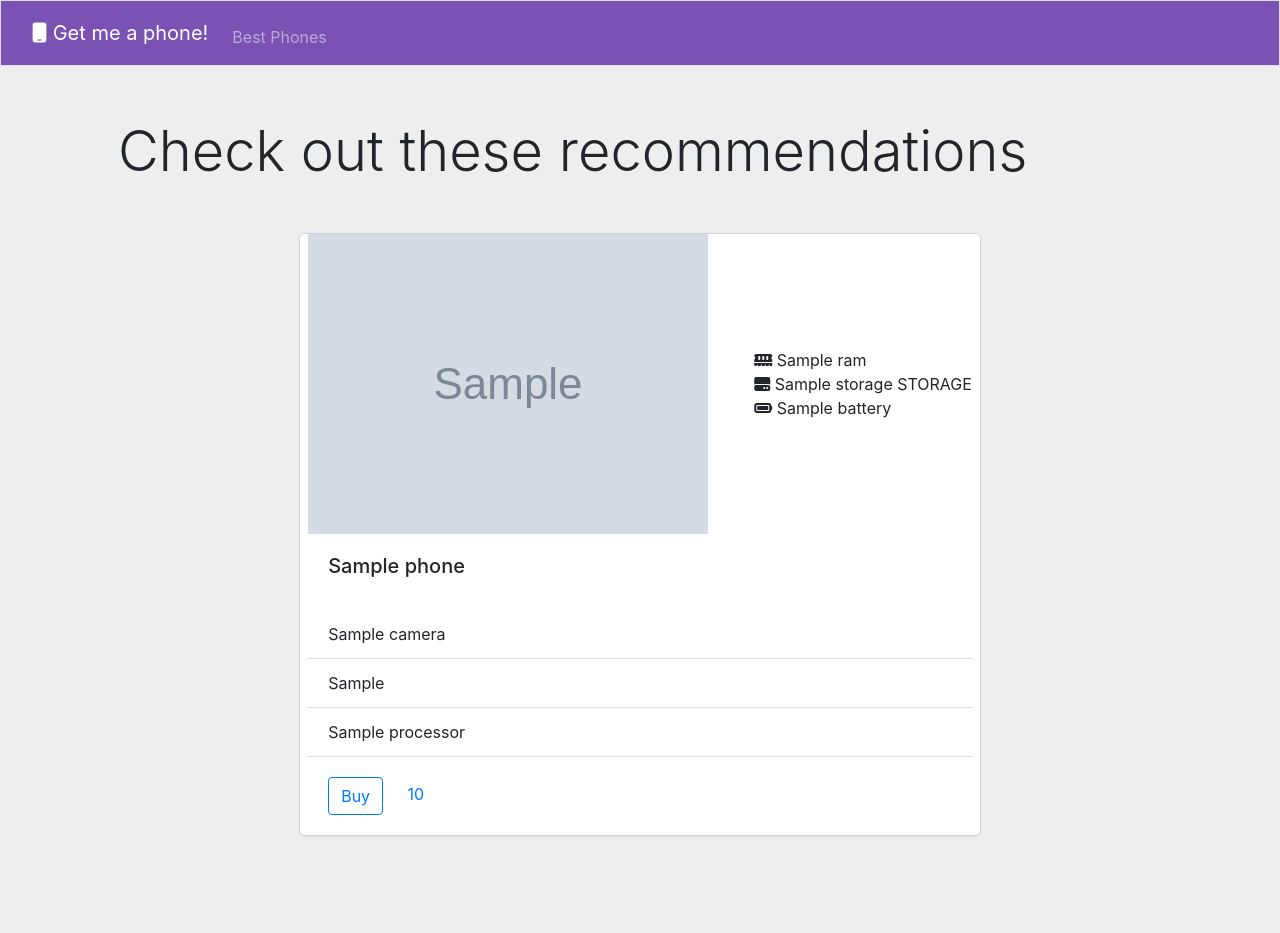
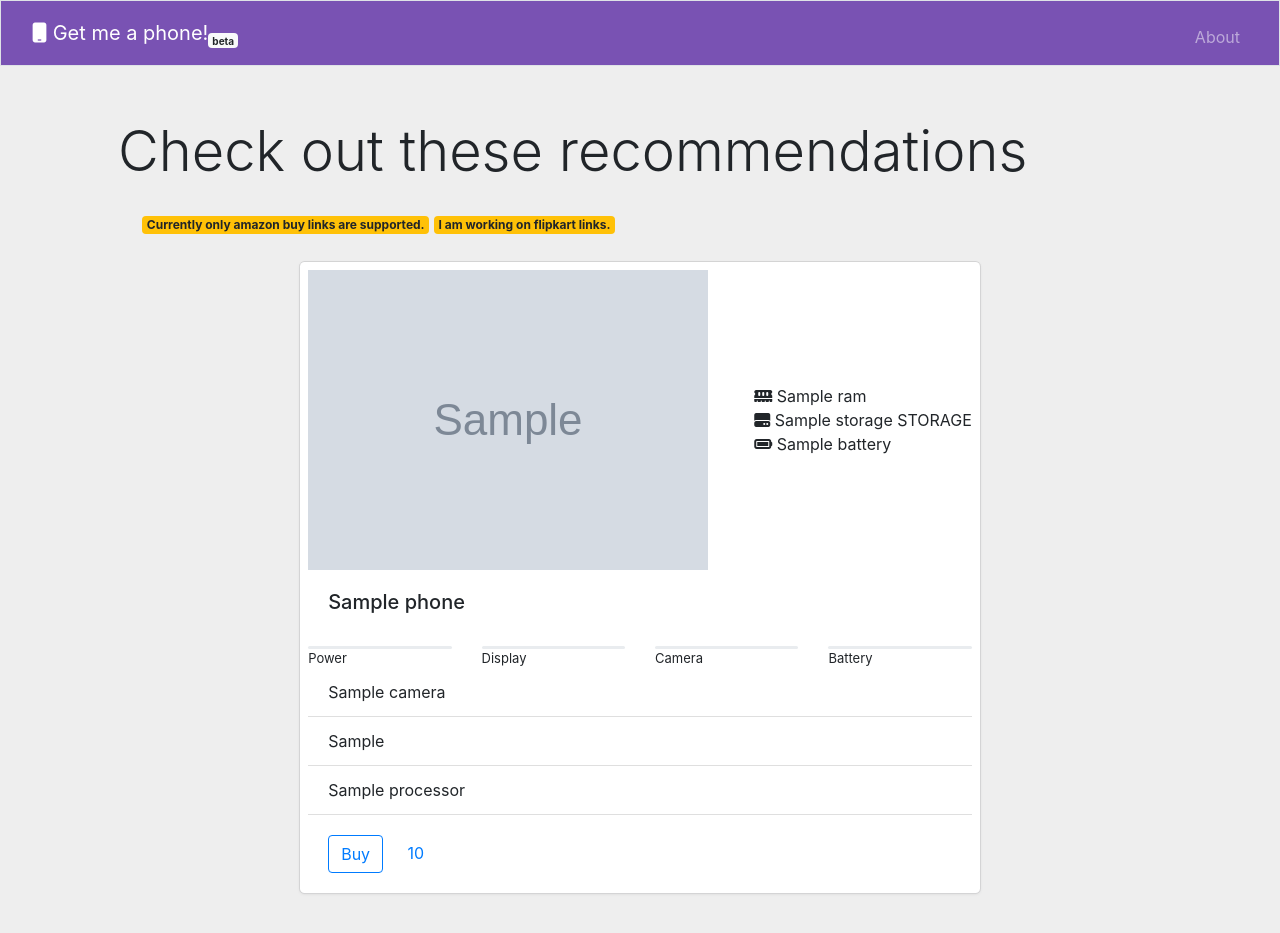
Before and after one commit to Ashu-r/my_cs50_project, a Flask app: template templates/phones.html in a window 1280 px wide. Shown: the top 933 px of the page. Before the commit the page ends 836 px from the top, so only its background shows below. Run offline with Flask 2, Linux system fonts and the light colour scheme; the template is opened without the code that fills it: most values are stand-ins (such as "Sample title", 1, 10 or a date in 2020); grey boxes marked "Sample" are stand-in pictures; some libraries are stand-ins or nearby versions.

Commit message:
added amazon buy links. Also added progress bar for each of its property. Made it look good. Improved database by making distinct tables for each price range

```diff
--- a/application.py
+++ b/application.py
@@ -9,7 +9,6 @@ from tempfile import mkdtemp
 from werkzeug.exceptions import default_exceptions, HTTPException, InternalServerError
 from werkzeug.security import check_password_hash, generate_password_hash
 # from waitress import serve
-import scraper
 
 # Configure application
 app = Flask(__name__)
@@ -58,7 +57,7 @@ def index():
         budget = request.form['price']
         # scraper.main(tier=budget)
         phone_data = db.execute(
-            "SELECT * FROM PHONES WHERE tier=:budget", budget=budget)
+            "SELECT * FROM PHONES{}".format(budget))
 
         return render_template("phones.html", phones=phone_data)
 
--- a/scraper.py
+++ b/scraper.py
@@ -5,19 +5,20 @@ import sqlite3
 from sqlite3 import Error
 
 
+BASE_DIR = os.path.dirname(os.path.abspath(__file__))
+db_path = os.path.join(BASE_DIR, "phone.db")
+
+try:
+    connection = sqlite3.connect(db_path)
+except Error as e:
+    print(e)
+
+db = connection.cursor()
+
+
 def main(tier):
-    BASE_DIR = os.path.dirname(os.path.abspath(__file__))
-    db_path = os.path.join(BASE_DIR, "phone.db")
-
-    try:
-        connection = sqlite3.connect(db_path)
-    except Error as e:
-        print(e)
-
-    db = connection.cursor()
-
     def remove(string):
-        return string.replace(" ", "")
+        return string.replace(" ", "+")
 
     if tier != 'best':
         source = requests.get(
@@ -33,9 +34,14 @@ def main(tier):
 
     phones = []
     prices = []
+    az_link = []
+    for phone in all_phone:
+        eachphone = phone.h3.get_text()
+        phones.append(eachphone)
+        az_link.append(
+            f'https://www.amazon.in/s?k={remove(eachphone)}&tag=ashu4111-21')
 
-    for phone in all_phone:
-        phones.append(phone.h3.get_text())
+    print(len(phones))
 
     all_price = soup.find_all(
         "span", class_=["price price_padding", "price price_float"])
@@ -48,26 +54,38 @@ def main(tier):
     bat = []
     frocam = []
     ram = []
+    bar_performance = []
+    bar_display = []
+    bar_camera = []
+    bar_battery = []
     counter = 1
 
     big_section = soup.find_all("li", class_="left")
     for item in big_section:
         my_property = (item.contents[0].strip())
         all_item = item.find("div", class_="a")
+        if item.find("div", class_="mtr_bar_div"):
+            bar = only_num(item.find("div", class_="mtr_bar_div").div['style'])
+
+        else:
+            bar = "0;display: none;"
+
         if my_property == "Performance":
             per.append(all_item.contents[2].get_text())
             ram.append(all_item.contents[4].get_text())
+            bar_performance.append(bar)
 
-        # elif my_property == "Display":
-        #     for pro in all_item:
-        #         dis.append(pro.get_text())
+        elif my_property == "Display":
+            bar_display.append(bar)
 
         elif my_property == "Camera":
             cam.append(all_item.contents[0].get_text())
             frocam.append(all_item.contents[4].get_text())
+            bar_camera.append(bar)
 
         elif my_property == "Battery":
             bat.append(all_item.contents[0].get_text())
+            bar_battery.append(bar)
 
     storage = []
     all_storage = soup.find_all("div", class_="finder_icon_storage_text")
@@ -92,9 +110,9 @@ def main(tier):
         images.append(imgid)
 
     for item in range(len(phones)):
-        db.execute("""INSERT INTO PHONES (name, price, camera, front_cam, processor, storage, ram, battery, discription, image, tier)
+        db.execute("""INSERT INTO PHONES{10} (name, price, camera, front_cam, processor, storage, ram, battery, discription, image, tier, bar_performance, bar_display, bar_camera, bar_battery, az_link)
         VALUES ("{0}","{1}","{2}","{3}","{4}","{5}",
-                "{6}","{7}","{8}","{9}","{10}")
+                "{6}","{7}","{8}","{9}","{10}","{11}","{12}","{13}","{14}","{15}")
         ON CONFLICT(name) DO UPDATE SET
         name= "{0}",
         price= "{1}",
@@ -106,17 +124,32 @@ def main(tier):
         battery= "{7}",
         discription= "{8}",
         image = "{9}",
-        tier= "{10}"
-        """.format(phones[item], prices[item], cam[item], frocam[item], per[item], storage[item], ram[item], bat[item], info[item], images[item], tier))
+        tier= "{10}",
+        bar_performance = "{11}",
+        bar_display = "{12}",
+        bar_camera = "{13}",
+        bar_battery = "{14}",
+        az_link = "{15}"
+        """.format(phones[item], prices[item], cam[item], frocam[item], per[item], storage[item], ram[item], bat[item], info[item], images[item], tier, bar_performance[item], bar_display[item], bar_camera[item], bar_battery[item], az_link[item]))
 
     connection.commit()
-    connection.close()
+
+
+def only_num(bar):
+    num = ''
+    for letter in range(len(bar)):
+        if bar[letter].isdigit():
+            num += bar[letter]
+
+    return num
 
 
 all_the_choices = ['5000', '8000', '10000', '12000',
                    '15000', '20000', '25000', '30000', 'best']
+# main('20000')
 
 if __name__ == '__main__':
     for choice in all_the_choices:
         print(f"Extracting phones of price/tier: {choice}")
         main(choice)
+    connection.close()
--- a/static/script.js
+++ b/static/script.js
@@ -2,6 +2,7 @@ const start = $('#start');
 const pricebtn = $('#bgt .btn');
 const pricecustom = $('#bgt input');
 const allbgt = $('#bgt');
+const progress = $('.progress-bar');
 
 $(document).ready(function() {
 	$(start).click(function() {
@@ -19,6 +20,7 @@ $(document).ready(function() {
 		$('#bgt').hide();
 		$(this).attr('name', 'price');
 	});
+
 	// $(pricecustom).keypress(function(event) {
 	// 	// if ((this).hasClass(otherbgt));
 	// 	let keycode = event.keyCode ? event.keyCode : event.which;
--- a/static/style.css
+++ b/static/style.css
@@ -4,6 +4,10 @@
 
 button {
 	align-items: center;
+}
+
+.bar {
+	font-size: small;
 }
 
 .display-4 {
@@ -72,3 +76,14 @@ body {
 	z-index: 1000000;
 	top: 0;
 }
+
+.progress-bar {
+	background: -webkit-linear-gradient(left, #f282bc 0%, #33156d 100%);
+}
+
+.beta {
+	font-size: 10px;
+	vertical-align: bottom;
+	top: 10px; //depends on your font-size
+	position: relative;
+}
--- a/templates/layout.html
+++ b/templates/layout.html
@@ -34,7 +34,7 @@
     <body>
         <nav class="navbar navbar-expand-md navbar-dark my-navbar border">
             <div class="container-fluid">
-                <a class="navbar-brand" href="/"><i class="fas fa-mobile"></i><span class="red"> Get me a phone!</span></a>
+                <a class="navbar-brand" href="/"><i class="fas fa-mobile"></i><span class="red"> Get me a phone!<span class="beta badge badge-light">beta</span></span></a>
                 <button aria-controls="navbar" aria-expanded="false" aria-label="Toggle navigation" class="navbar-toggler" data-target="#navbar" data-toggle="collapse" type="button">
                     <span class="navbar-toggler-icon"></span>
                 </button>
@@ -44,11 +44,11 @@
                             <li class="nav-item"><a class="nav-link" href="/buy">Buy</a></li>
                             <li class="nav-item"><a class="nav-link" href="/sell">Sell</a></li>
                             <li class="nav-item"><a class="nav-link" href="/history">History</a></li> -->
-                            <li class="nav-item"><a class="nav-link" href="/best">Best Phones</a></li>
+                            <!-- <li class="nav-item"><a class="nav-link" href="/best">Best Phones</a></li> -->
                         </ul>
-                        <!-- <ul class="navbar-nav ml-auto mt-2">
-                            <li class="nav-item"><a class="nav-link" href="/logout">Log Out</a></li>
-                        </ul> -->
+                        <ul class="navbar-nav ml-auto mt-2">
+                            <li class="nav-item"><a class="nav-link" href="/about">About</a></li>
+                        </ul>
                 </div>
             </div>
         </nav>
--- a/templates/phones.html
+++ b/templates/phones.html
@@ -6,14 +6,19 @@
 </h1>
 <h4 class="d-md-none"> Check out these recommendations</h4>
 
+<h6 class="pl-md-4">
+    <span class="badge badge-warning">  Currently only amazon buy links are supported.</span>
+    <span class="badge badge-warning">I am working on flipkart links.</span>
+</h6>
+
 
 <div class="row justify-content-center">
 {%for phone in phones %}
     <div class="card px-2" >
         <div class="card-horizontal">
-            <div class="row justify-content-center">
+            <div class="row pt-2 justify-content-center">
                 <div class="col-sm">
-                    <img src="{{phone.image}}" alt="Card image cap">
+                    <img src="{{phone.image}}" alt="{{phone.name}}">
                 </div>
                 <div class="col-sm ml-3 text-xm-center text-sm-center text-lg-left align-self-center">
                     <i class="fas fa-memory"></i> {{phone.ram}} <br>
@@ -26,6 +31,30 @@
 
             <div class="card-body">
             <h5 class="card-title">{{phone.name}}</h5>
+
+            </div>
+            <div class="row">
+                <div class="col"><div class="progress" style="height: 3px;">
+                    <div class="progress-bar" role="progressbar" style="width:{{phone.bar_performance}}%;" aria-valuenow="{{phone.bar_performance}}" aria-valuemin="0" aria-valuemax="100"></div>
+                </div></div>
+                <div class="col"><div class="progress" style="height: 3px;">
+                    <div class="progress-bar" role="progressbar" style="width:{{phone.bar_display}}%;" aria-valuenow="{{phone.bar_display}}" aria-valuemin="0" aria-valuemax="100"></div>
+                </div></div>
+                <div class="col"><div class="progress" style="height: 3px;">
+                    <div class="progress-bar" role="progressbar" style="width:{{phone.bar_camera}}%;" aria-valuenow="{{phone.bar_camera}}" aria-valuemin="0" aria-valuemax="100"></div>
+                </div></div>
+                <div class="col"><div class="progress" style="height: 3px;">
+                    <div class="progress-bar" role="progressbar" style="width:{{phone.bar_battery}}%;" aria-valuenow="{{phone.bar_battery}}" aria-valuemin="0" aria-valuemax="100"></div>
+                </div></div>
+            </div>
+            <div class="row">
+                <div class="bar col-3">Power</div>
+                <div class="progress" style="height: 5px;">
+                    <div class="progress-bar" role="progressbar" style="width: 25%;" aria-valuenow="25" aria-valuemin="0" aria-valuemax="100"></div>
+                </div>
+                <div class="bar col-3">Display</div>
+                <div class="bar col-3">Camera</div>
+                <div class="bar col-3">Battery</div>
             </div>
             <ul class="list-group list-group-flush">
             <li class="list-group-item">{{phone.camera}}</li>
@@ -33,8 +62,8 @@
             <li class="list-group-item">{{phone.processor}}</li>
             <!-- <p class="card-text">{{phone.discription}}</p> -->
             <div class="card-body">
-            <a href="#" class="card-link  btn btn-outline-primary">Buy</a>
-            <a href="#" disabled class="card-link">{{phone.price}}</a>
+            <a href="{{phone.az_link}}" target="_blank" class="card-link  btn btn-outline-primary">Buy</a>
+            <a href="{{phone.az_link}}" target="_blank" disabled class="card-link">{{phone.price}}</a>
             </div>
         </div>
 
```
Also changed, not shown: phone.db, static/favicon.ico (added).
